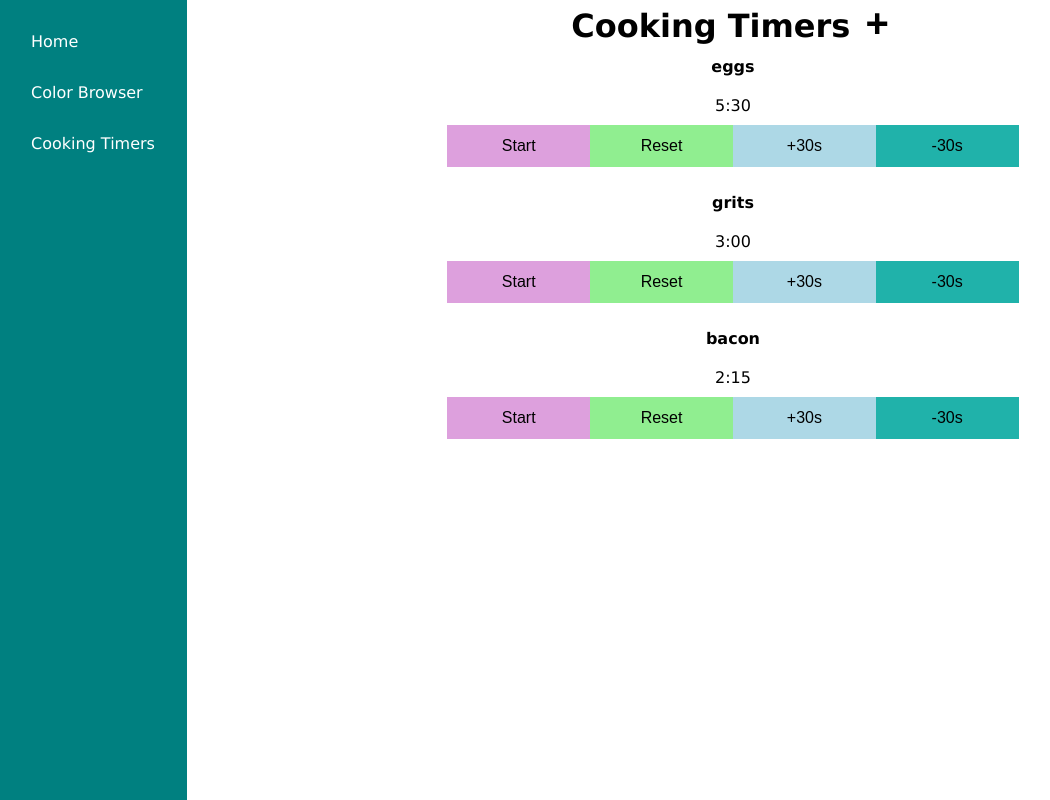
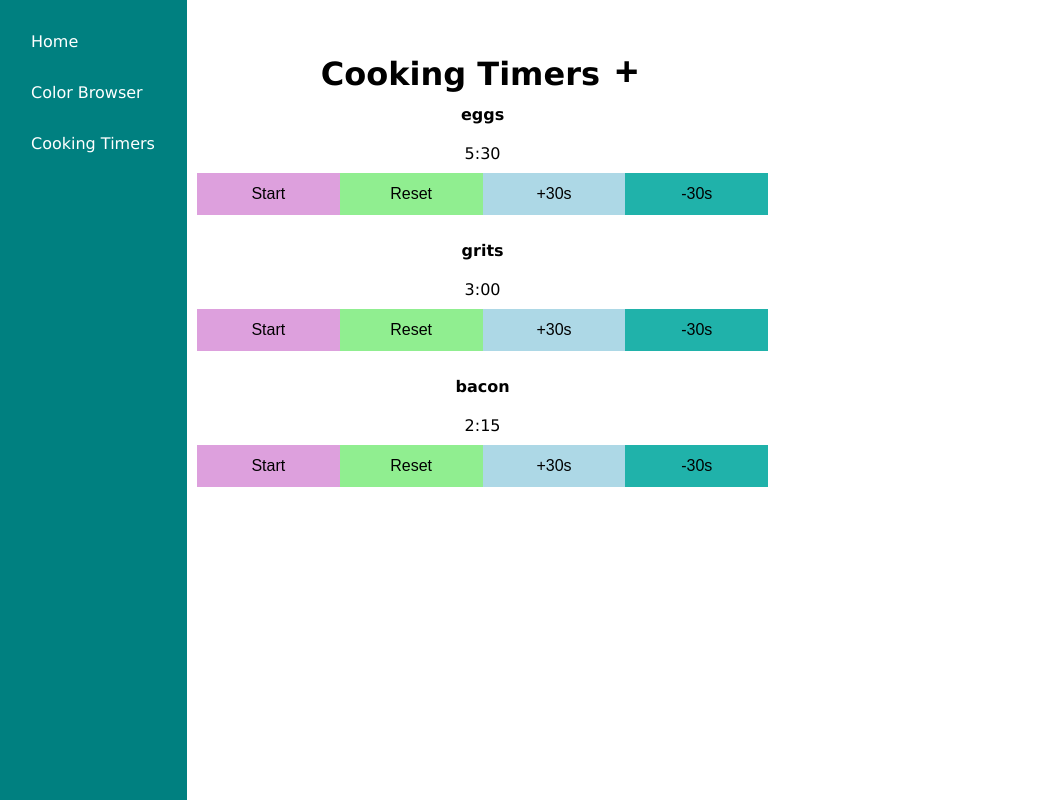
Before and after one commit to Pumala/react-playground, a React (Create React App) app: page /cooking-timers in a window 1280 px wide. Shown: the whole page, without its empty margins (1-1051 px from the left). Built offline with nearby package versions, Linux system fonts and the light colour scheme.

Commit message:
add more styling

```diff
--- a/src/components/ColorBrowserApp/ColorBrowser/ColorBrowser.scss
+++ b/src/components/ColorBrowserApp/ColorBrowser/ColorBrowser.scss
@@ -7,7 +7,8 @@
     > .content {
         // grid-column-start: 1;
         text-align: center;
-        width: 100%;
+        // width: 100%;
+        margin: 3rem 10px;
         padding-top: 2rem;
        > h1 {
             padding: 2rem 0;
--- a/src/components/CookingTimersApp/CookingTimers/CookingTimers.scss
+++ b/src/components/CookingTimersApp/CookingTimers/CookingTimers.scss
@@ -8,6 +8,7 @@
     // justify-items: center;
     > .content {
         overflow: scroll;
+        margin: 3rem 10px;
         // padding-top: 4rem;
         // width: 100%;
         text-align: center;
@@ -33,7 +34,6 @@
     .cooking-timers-app {
         > .content {
             width: 571.31px;
-            margin: 0 auto;
             > h1 {
             }
             > button {
--- a/src/components/CookingTimersApp/Timer/Timer.scss
+++ b/src/components/CookingTimersApp/Timer/Timer.scss
@@ -8,9 +8,10 @@
     .timer-name-edit {
         box-sizing: border-box;
         outline: none;
-        padding: 8px;
+        padding: 9.5px;
         width: 100%;
         font-size: 16px;
+        border: 1px solid #000;
     }
     .timer-clock {
         font-size: 16px;
```
